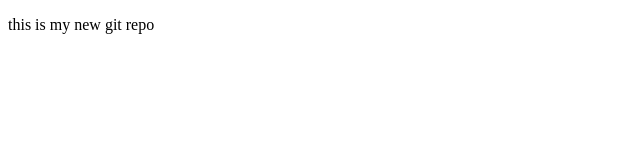
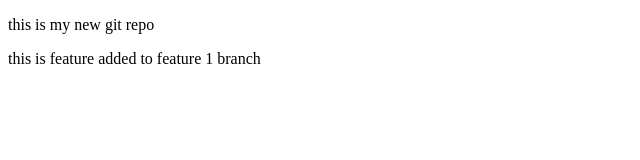
Before and after one commit to ratneshwar-916/demogitrep-2, a plain HTML site: page index.html in a window 1280 px wide. Shown: the whole page, without its empty margins (0-640 px from the left). Drawn offline with Linux system fonts and the light colour scheme.

Commit message:
new feature added

```diff
--- a/index.html
+++ b/index.html
@@ -7,6 +7,8 @@
 </head>
 <body>
     <p>this is my new git repo
+
     </p>
+    <p>this is feature added to feature 1 branch</p>
 </body>
 </html>
```
